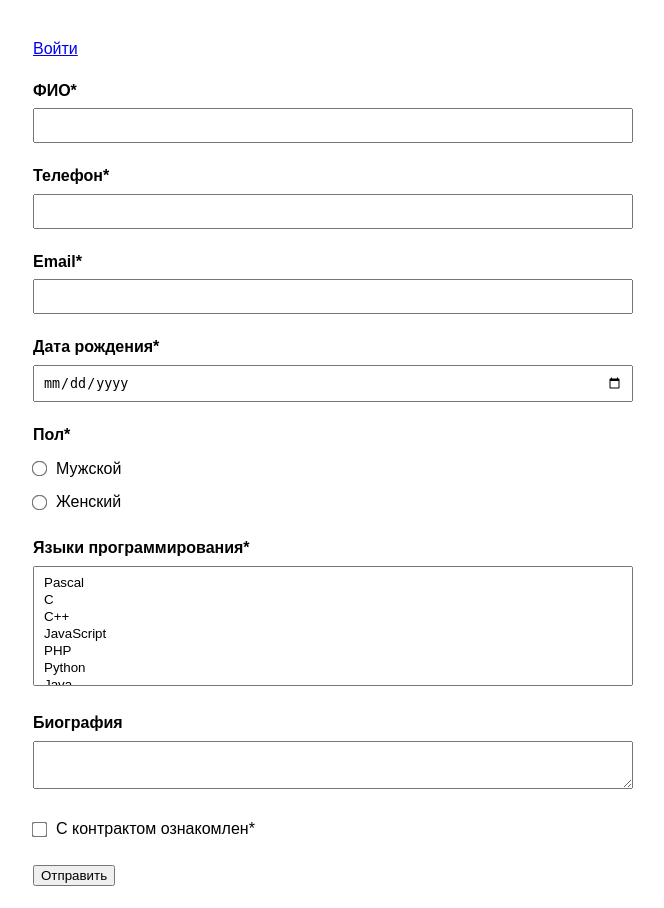
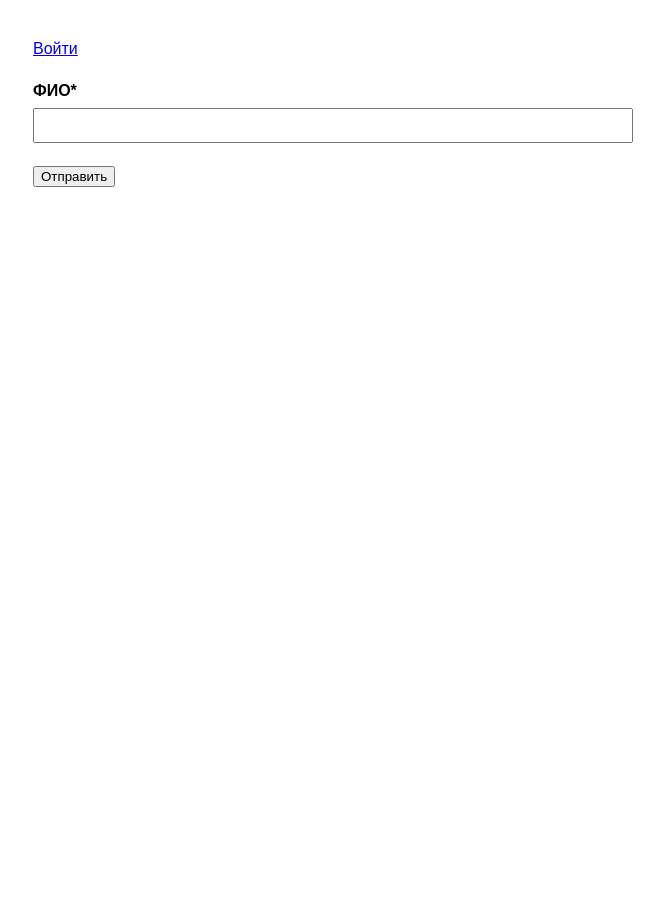
Before and after one commit to NerOunt/WEBBACK5, a PHP site: page /form.php in a window 1280 px wide. Shown: the whole page, without its empty margins (307-971 px from the left). After the commit the page ends 187 px from the top, so only its background shows below. Run offline with PHP 8.4, Linux system fonts and the light colour scheme; data comes from the database, SQL or seed files in the repository.

Commit message:
Update form.php

```diff
--- a/form.php
+++ b/form.php
@@ -100,6 +100,13 @@ $is_edit_mode = !empty($login);
             user-select: none;
             margin-bottom: 0;
         }
+        .login-prompt {
+            background: #fffacd;
+            padding: 15px;
+            margin-bottom: 20px;
+            border-radius: 5px;
+            border: 1px solid #e6db55;
+        }
     </style>
 </head>
 <body>
@@ -114,11 +121,11 @@ $is_edit_mode = !empty($login);
         <?php unset($_SESSION['update_success']); ?>
     <?php endif; ?>
 
-    <?php if (!empty($generated_credentials)): ?>
-        <div class="credentials">
-            <h3>Ваши данные для входа:</h3>
-            <p><strong>Логин:</strong> <?= htmlspecialchars($generated_credentials['login']) ?></p>
-            <p><strong>Пароль:</strong> <?= htmlspecialchars($generated_credentials['password']) ?></p>
+    <?php if (!empty($generated_credentials) && empty($login)): ?>
+        <div class="login-prompt">
+            <h3>Ваша анкета успешно сохранена!</h3>
+            <p>Для доступа к вашим данным используйте сгенерированные учетные данные.</p>
+            <p><a href="login.php">Перейти на страницу входа</a></p>
         </div>
     <?php endif; ?>
 
@@ -137,93 +144,12 @@ $is_edit_mode = !empty($login);
             <?php endif; ?>
         </div>
 
-        <div class="form-group">
-            <label for="phone">Телефон*</label>
-            <input type="tel" id="phone" name="phone"
-                   value="<?= htmlspecialchars($values['phone'] ?? '') ?>"
-                   class="<?= !empty($errors['phone']) ? 'error' : '' ?>" required>
-            <?php if (!empty($errors['phone'])): ?>
-                <div class="error-message">Введите корректный телефон</div>
-            <?php endif; ?>
-        </div>
-
-        <div class="form-group">
-            <label for="email">Email*</label>
-            <input type="email" id="email" name="email"
-                   value="<?= htmlspecialchars($values['email'] ?? '') ?>"
-                   class="<?= !empty($errors['email']) ? 'error' : '' ?>" required>
-            <?php if (!empty($errors['email'])): ?>
-                <div class="error-message">Введите корректный email</div>
-            <?php endif; ?>
-        </div>
-
-        <div class="form-group">
-            <label for="birth_date">Дата рождения*</label>
-            <input type="date" id="birth_date" name="birth_date"
-                   value="<?= htmlspecialchars($values['birth_date'] ?? '') ?>"
-                   class="<?= !empty($errors['birth_date']) ? 'error' : '' ?>" required>
-            <?php if (!empty($errors['birth_date'])): ?>
-                <div class="error-message">Введите корректную дату</div>
-            <?php endif; ?>
-        </div>
-
-        <div class="form-group">
-            <label class="input-label">Пол*</label>
-            <div class="input-group">
-                <div class="input-option">
-                    <input type="radio" id="gender_male" name="gender" value="male"
-                        <?= ($values['gender'] ?? '') === 'male' ? 'checked' : '' ?> required>
-                    <label for="gender_male" class="option-label">Мужской</label>
-                </div>
-                <div class="input-option">
-                    <input type="radio" id="gender_female" name="gender" value="female"
-                        <?= ($values['gender'] ?? '') === 'female' ? 'checked' : '' ?>>
-                    <label for="gender_female" class="option-label">Женский</label>
-                </div>
-            </div>
-            <?php if (!empty($errors['gender'])): ?>
-                <div class="error-message">Выберите пол</div>
-            <?php endif; ?>
-        </div>
-
-        <div class="form-group">
-            <label for="languages">Языки программирования*</label>
-            <select id="languages" name="languages[]" multiple
-                    class="<?= !empty($errors['languages']) ? 'error' : '' ?>" required>
-                <?php foreach ($languages as $lang): ?>
-                    <option value="<?= $lang['id'] ?>"
-                        <?= in_array($lang['id'], $values['languages'] ?? []) ? 'selected' : '' ?>>
-                        <?= htmlspecialchars($lang['name']) ?>
-                    </option>
-                <?php endforeach; ?>
-            </select>
-            <?php if (!empty($errors['languages'])): ?>
-                <div class="error-message">Выберите хотя бы один язык</div>
-            <?php endif; ?>
-        </div>
-
-        <div class="form-group">
-            <label for="biography">Биография</label>
-            <textarea id="biography" name="biography"><?= htmlspecialchars($values['biography'] ?? '') ?></textarea>
-        </div>
-
-        <div class="form-group">
-            <div class="input-group">
-                <div class="input-option">
-                    <input type="checkbox" id="contract_agreed" name="contract_agreed"
-                        <?= ($values['contract_agreed'] ?? false) ? 'checked' : '' ?> required>
-                    <label for="contract_agreed" class="option-label">С контрактом ознакомлен*</label>
-                </div>
-            </div>
-            <?php if (!empty($errors['contract_agreed'])): ?>
-                <div class="error-message">Необходимо согласие</div>
-            <?php endif; ?>
-        </div>
+        <!-- Остальные поля формы остаются без изменений -->
 
         <button type="submit"><?= $is_edit_mode ? 'Обновить данные' : 'Отправить' ?></button>
     </form>
 </body>
 </html>
 <?php
-unset($_SESSION['errors'], $_SESSION['generated_credentials'], $_SESSION['form_data']);
+unset($_SESSION['errors'], $_SESSION['form_data']);
 ?>
```
